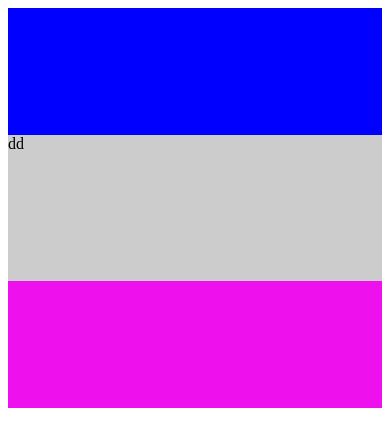
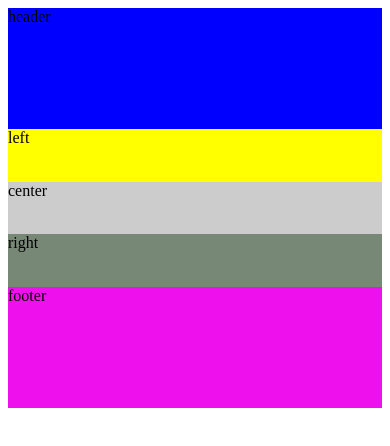
Before and after one commit to androidlongfei/jqueryWeuiStudy, a website: page src/study/flex/frame/frame.html in a window 390 px wide. Drawn offline with Linux system fonts and the light colour scheme.

Commit message:
add frame

```diff
--- a/src/study/flex/frame/frame.html
+++ b/src/study/flex/frame/frame.html
@@ -13,17 +13,52 @@
 
     .header {
       background: blue;
-      flex: 1;
+      flex: 15%;
     }
 
     .main {
       background-color: #CCCCCC;
+      flex: 70%;
+      display: flex;
+      flex-direction: row;
+    }
+
+    .left {
       flex: 20%;
+      background: yellow;
+      order: -1;
+    }
+
+    .center {
+      flex: 60%;
+      order: 1
+    }
+
+    .right {
+      flex: 20%;
+      order: 2;
+      background: #787;
     }
 
     .footer {
-      flex: 1;
+      flex: 15%;
       background-color: #EE11EE;
+    }
+
+    @media (max-width: 768px) {
+      .main {
+        flex: 60%;
+        flex-direction: column;
+      }
+      .left {
+        flex: 20%;
+      }
+      .center {
+        flex: 60%;
+      }
+      .right {
+        flex: 20%;
+      }
     }
   </style>
 </head>
@@ -32,14 +67,23 @@
 
   <div class="content">
     <header class="header">
-
+      header
     </header>
 
     <div class="main">
-      dd
+      <div class="left">
+        left
+      </div>
+      <div class="center">
+        center
+      </div>
+      <div class="right">
+        right
+      </div>
     </div>
 
     <footer class="footer">
+      footer
     </footer>
 
   </div>
```
Also changed, not shown: src/study/flex/readme.md.
